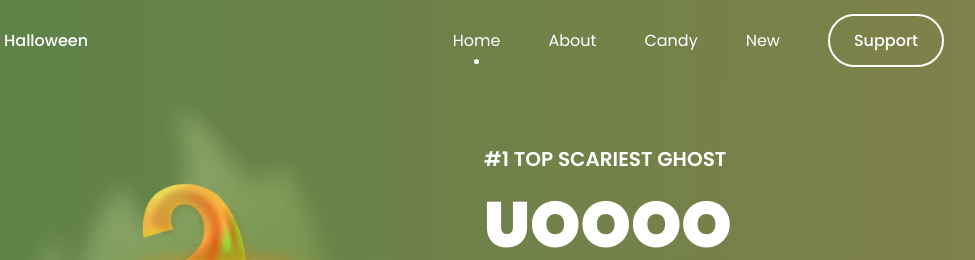
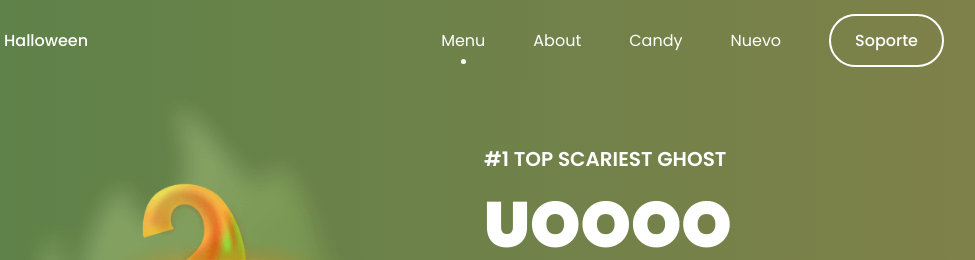
Before and after one commit to maxtil25/proyecto, a plain HTML site: page index.html in a window 1280 px wide. Shown: the top 260 px of the page, 180-1155 px from the left. Drawn offline with nearby package versions, Linux system fonts and the light colour scheme.

Commit message:
cambio-index

```diff
--- a/index.html
+++ b/index.html
@@ -30,7 +30,7 @@
                 <div class="nav__menu" id="nav-menu">
                     <ul class="nav__list">
                         <li class="nav__item">
-                            <a href="#home" class="nav__link active-link">Home</a>
+                            <a href="#home" class="nav__link active-link">Menu</a>
                         </li>
 
                         <li class="nav__item">
@@ -42,10 +42,10 @@
                         </li>
 
                         <li class="nav__item">
-                            <a href="#new" class="nav__link">New</a>
+                            <a href="#new" class="nav__link">Nuevo</a>
                         </li>
 
-                        <a href="#" class="button button--ghost">Support</a>
+                        <a href="#" class="button button--ghost">Soporte</a>
                     </ul>
 
                     <div class="nav__close" id="nav-close">
```
